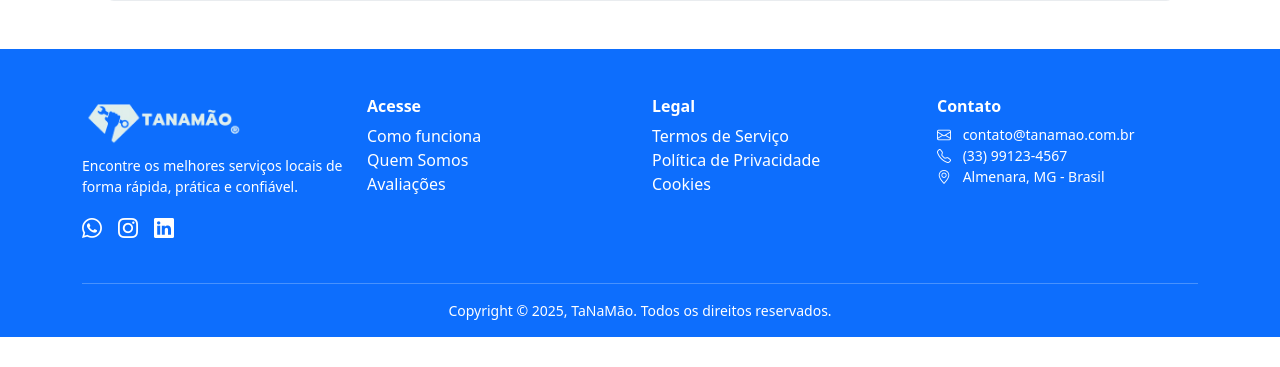
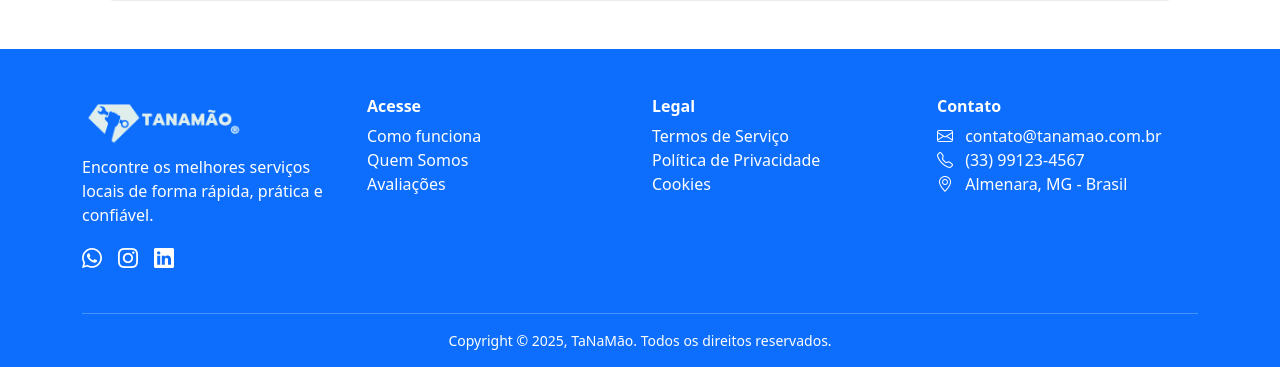
Before and after one commit to pedrorgc/TaNaMao, a Laravel app: page /admin in a window 1280 px wide. Shown: the part 727-1094 px from the top of the page. Before the commit the page ends 1064 px from the top, so only its background shows below. Run offline with Laravel 12, Linux system fonts and the light colour scheme.

Commit message:
concertando tamanho da fonte

```diff
--- a/resources/views/components/footer.blade.php
+++ b/resources/views/components/footer.blade.php
@@ -5,7 +5,7 @@
                 <h5 class="fw-bold">
                     <img src="{{ asset('assets/logo_TaNaMao.png') }}" alt="TaNaMão" style="height: 50px;">
                 </h5>
-                <p class="small">
+                <p>
                     Encontre os melhores serviços locais de forma rápida, prática e confiável.
                 </p>
                 <div class="d-flex gap-3">
@@ -32,7 +32,7 @@
             </div>
             <div class="col-md-3 mb-4">
                 <h6 class="fw-bold">Contato</h6>
-                <ul class="list-unstyled small">
+                <ul class="list-unstyled">
                     <li><i class="bi bi-envelope me-2"></i> contato@tanamao.com.br</li>
                     <li><i class="bi bi-telephone me-2"></i> (33) 99123-4567</li>
                     <li><i class="bi bi-geo-alt me-2"></i> Almenara, MG - Brasil</li>
```
